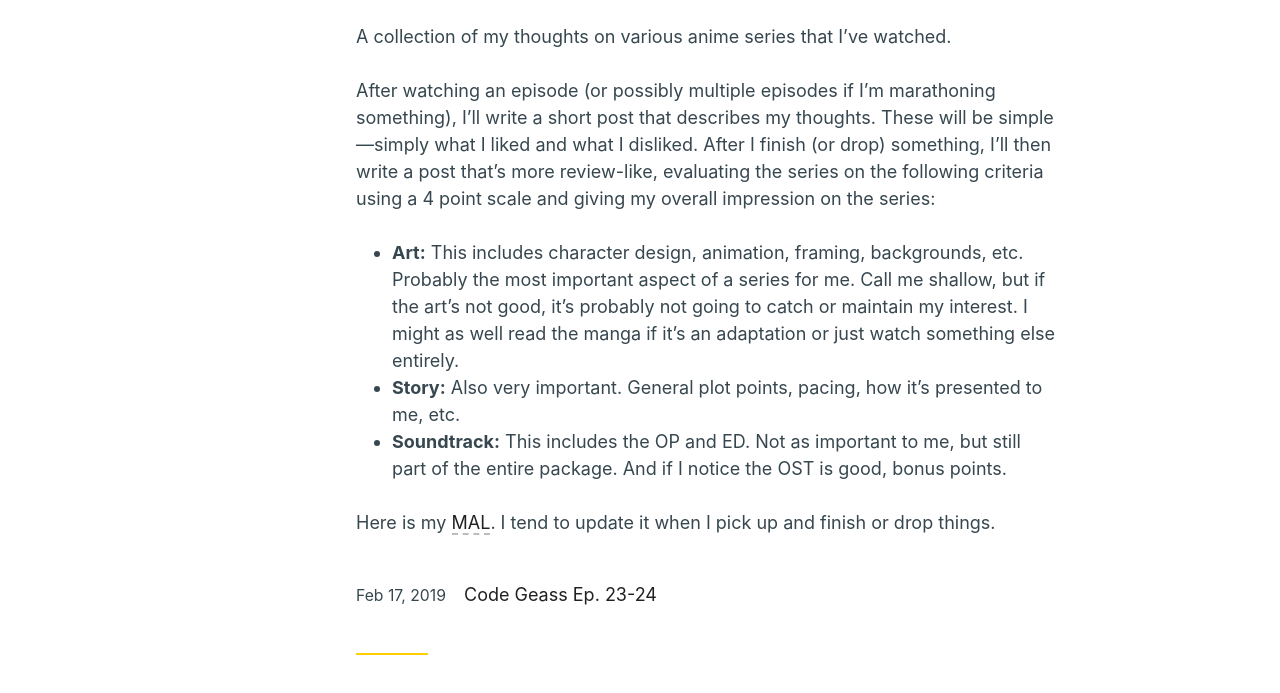
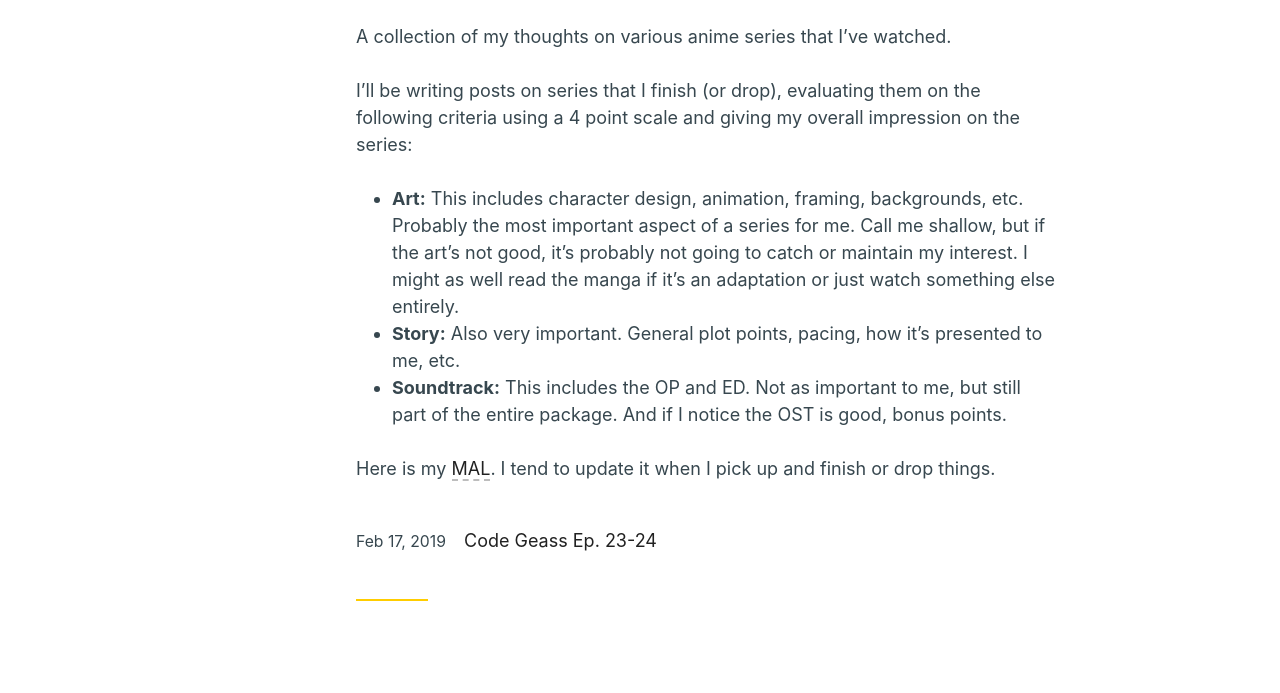
Before and after one commit to chrisf1337/chrisf1337.github.io, a plain HTML site: page anime/index.html in a window 1280 px wide. Shown: the part 247-940 px from the top of the page. After the commit the page ends 893 px from the top, so only its background shows below. Drawn offline with Linux system fonts and the light colour scheme.

Commit message:
Update anime index

```diff
--- a/anime/index.html
+++ b/anime/index.html
@@ -131,11 +131,8 @@
   <div class='container entry-content'>
   <p>A collection of my thoughts on various anime series that I&rsquo;ve watched.</p>
 
-<p>After watching an episode (or possibly multiple episodes if I&rsquo;m marathoning something), I&rsquo;ll
-write a short post that describes my thoughts. These will be simple&mdash;simply what I liked and
-what I disliked. After I finish (or drop) something, I&rsquo;ll then write a post that&rsquo;s more
-review-like, evaluating the series on the following criteria using a 4 point scale and giving my
-overall impression on the series:</p>
+<p>I&rsquo;ll be writing posts on series that I finish (or drop), evaluating them on the following
+criteria using a 4 point scale and giving my overall impression on the series:</p>
 
 <ul>
 <li><strong>Art:</strong> This includes character design, animation, framing, backgrounds, etc. Probably the
```
